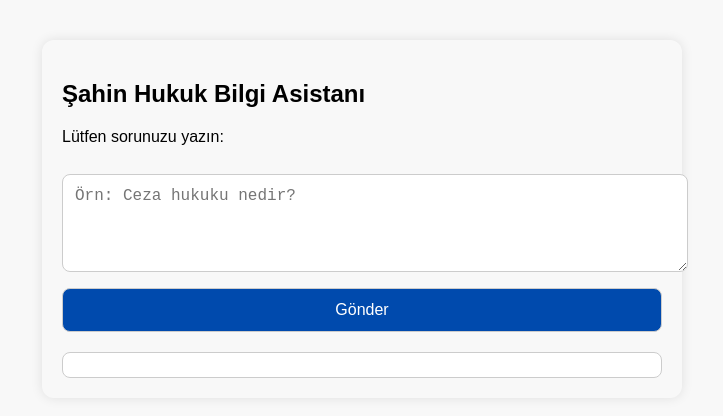
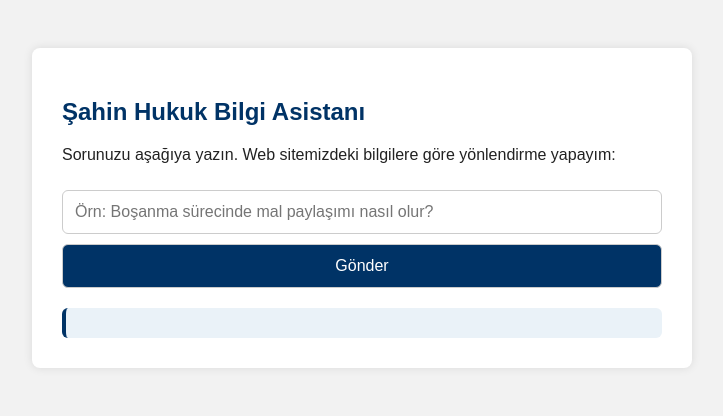
Before and after one commit to sahinomercan/Chatbot, a plain HTML site: page docs/index.html in a window 1280 px wide. Shown: the whole page, without its empty margins (278-1001 px from the left). Drawn offline with Linux system fonts and the light colour scheme.

Commit message:
Update index.html

```diff
--- a/docs/index.html
+++ b/docs/index.html
@@ -2,67 +2,87 @@
 <html lang="tr">
 <head>
   <meta charset="UTF-8" />
-  <meta name="viewport" content="width=device-width, initial-scale=1.0"/>
+  <meta name="viewport" content="width=device-width, initial-scale=1" />
   <title>Şahin Hukuk Chatbot</title>
   <style>
     body {
       font-family: Arial, sans-serif;
+      background: #f2f2f2;
+      padding: 40px;
+      color: #222;
+    }
+    .chatbox {
       max-width: 600px;
-      margin: 40px auto;
-      padding: 20px;
-      background: #f8f8f8;
-      border-radius: 12px;
-      box-shadow: 0 0 12px rgba(0,0,0,0.1);
+      margin: auto;
+      background: white;
+      padding: 30px;
+      border-radius: 8px;
+      box-shadow: 0 0 10px rgba(0,0,0,0.1);
     }
-    textarea, button {
+    h2 {
+      color: #003366;
+    }
+    input, button {
       width: 100%;
       padding: 12px;
-      margin-top: 12px;
+      margin-top: 10px;
       font-size: 16px;
-      border-radius: 8px;
+      border-radius: 6px;
       border: 1px solid #ccc;
+      box-sizing: border-box;
     }
     button {
-      background-color: #004aad;
+      background-color: #003366;
       color: white;
       cursor: pointer;
     }
+    button:hover {
+      background-color: #002244;
+    }
     #response {
-      white-space: pre-line;
       margin-top: 20px;
-      padding: 12px;
-      background: white;
-      border-radius: 8px;
-      border: 1px solid #ccc;
+      background: #eaf2f8;
+      padding: 15px;
+      border-left: 4px solid #003366;
+      border-radius: 6px;
+      white-space: pre-wrap;
     }
   </style>
 </head>
 <body>
-  <h2>Şahin Hukuk Bilgi Asistanı</h2>
-  <p>Lütfen sorunuzu yazın:</p>
-  <textarea id="userInput" rows="4" placeholder="Örn: Ceza hukuku nedir?"></textarea>
-  <button onclick="sendMessage()">Gönder</button>
-  <div id="response"></div>
+  <div class="chatbox">
+    <h2>Şahin Hukuk Bilgi Asistanı</h2>
+    <p>Sorunuzu aşağıya yazın. Web sitemizdeki bilgilere göre yönlendirme yapayım:</p>
+    <input type="text" id="question" placeholder="Örn: Boşanma sürecinde mal paylaşımı nasıl olur?" />
+    <button onclick="sendQuestion()">Gönder</button>
+    <div id="response"></div>
+  </div>
 
   <script>
-    async function sendMessage() {
-      const userMessage = document.getElementById("userInput").value;
-      const responseDiv = document.getElementById("response");
-      responseDiv.innerText = "Yükleniyor...";
+    async function sendQuestion() {
+      const question = document.getElementById("question").value.trim();
+      const resBox = document.getElementById("response");
+
+      if (!question) {
+        resBox.innerText = "Lütfen bir soru yazınız.";
+        return;
+      }
+
+      resBox.innerText = "Yanıt aranıyor...";
 
       try {
-        const res = await fetch("https://sahinhukuk-keywordbot.cannnsahinnn.workers.dev/", {
+        const response = await fetch("https://sahinhukuk-keywordbot.cannnsahinnn.workers.dev/", {
           method: "POST",
           headers: {
             "Content-Type": "application/json"
           },
-          body: JSON.stringify({ message: userMessage })
+          body: JSON.stringify({ message: question })
         });
 
-        const data = await res.json();
-        responseDiv.innerText = data.reply;
-      } catch (err) {
-        responseDiv.innerText = "Sunucuya erişilemedi: " + err.message;
+        const data = await response.json();
+        resBox.innerText = data.reply || "Yanıt alınamadı.";
+      } catch (e) {
+        resBox.innerText = "Sunucuya ulaşılamadı.";
       }
     }
   </script>
```
